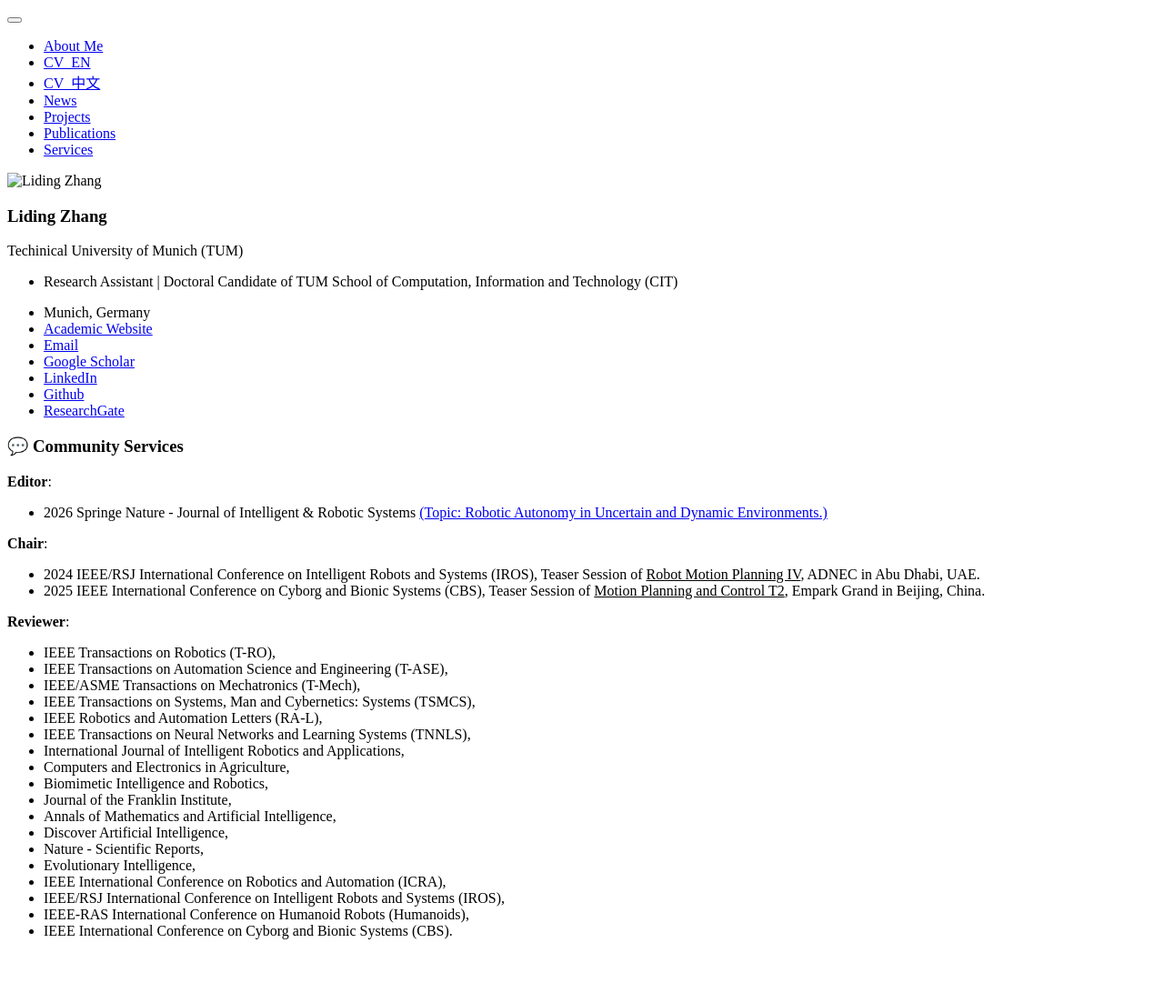
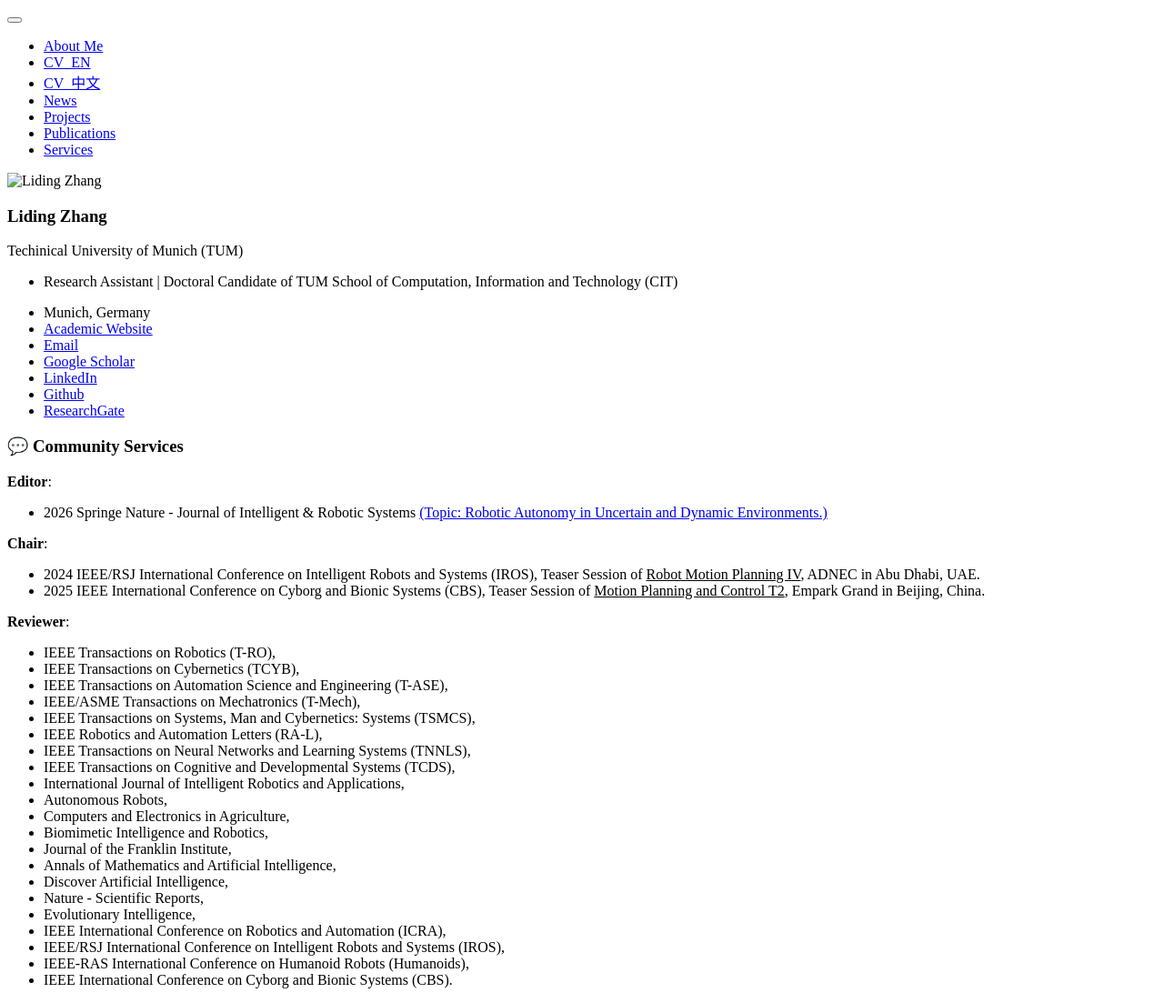
Before and after one commit to Liding-Zhang/liding-zhang.github.io, a Jekyll site: the page built from _pages/includes/services.md, in a window 1280 px wide. Shown: the whole page at 91% size. Built offline with Jekyll 4.4.1, drawn with Linux system fonts in a browser that asks for light colours; our own code applies the rules of GitHub Pages for plain Markdown files; before the commit the page ends 1049 px from its top, so only the background shows below that.

Commit message:
update reviewers list

```diff
--- a/_pages/includes/services.md
+++ b/_pages/includes/services.md
@@ -12,12 +12,15 @@
 **Reviewer**:
 
 - IEEE Transactions on Robotics (T-RO),
+- IEEE Transactions on Cybernetics (TCYB),
 - IEEE Transactions on Automation Science and Engineering (T-ASE),
 - IEEE/ASME Transactions on Mechatronics (T-Mech),
 - IEEE Transactions on Systems, Man and Cybernetics: Systems (TSMCS),
 - IEEE Robotics and Automation Letters (RA-L),
 - IEEE Transactions on Neural Networks and Learning Systems (TNNLS),
+- IEEE Transactions on Cognitive and Developmental Systems (TCDS),
 - International Journal of Intelligent Robotics and Applications,
+- Autonomous Robots,
 - Computers and Electronics in Agriculture,
 - Biomimetic Intelligence and Robotics,
 - Journal of the Franklin Institute,
```
Also changed, not shown: 2 other files.
